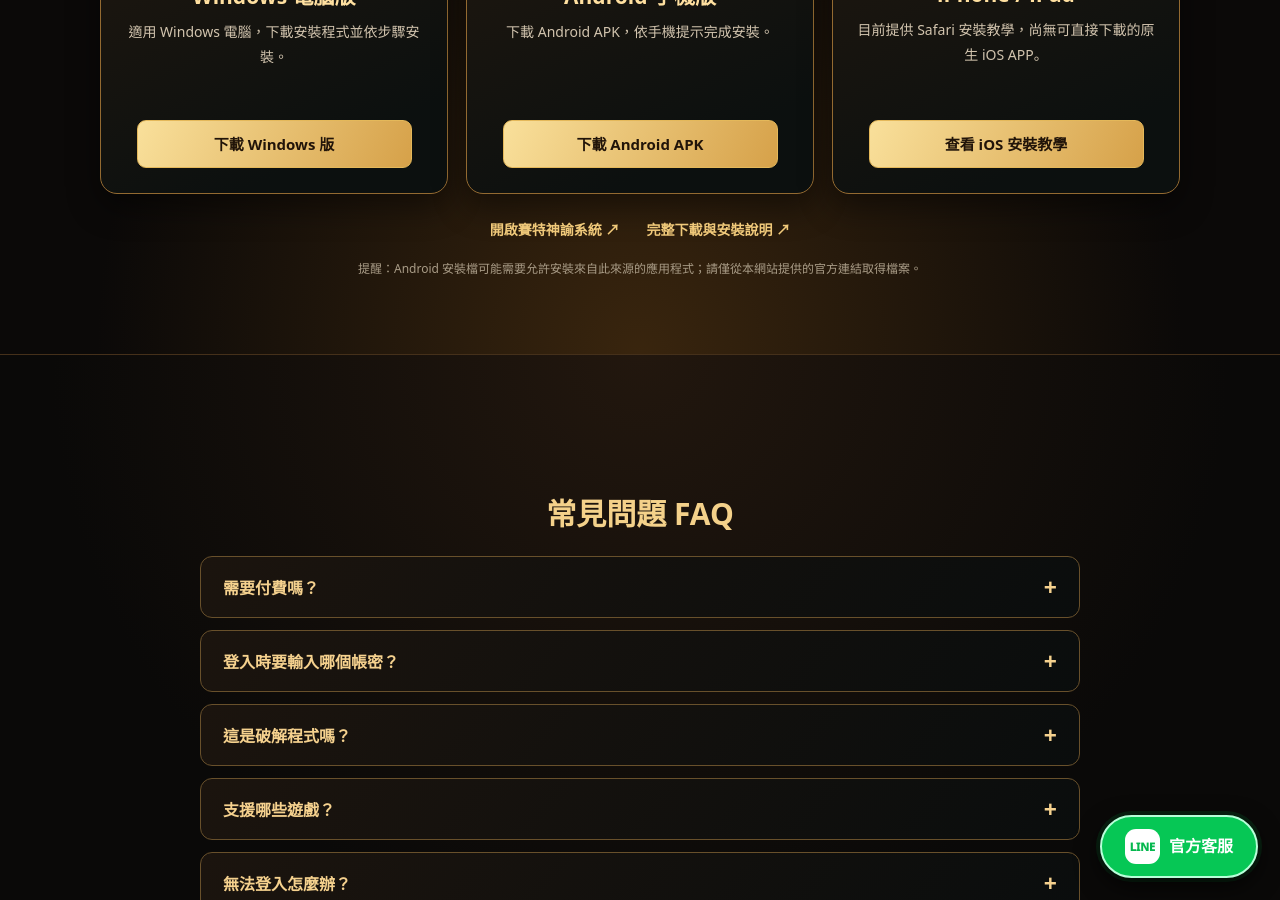
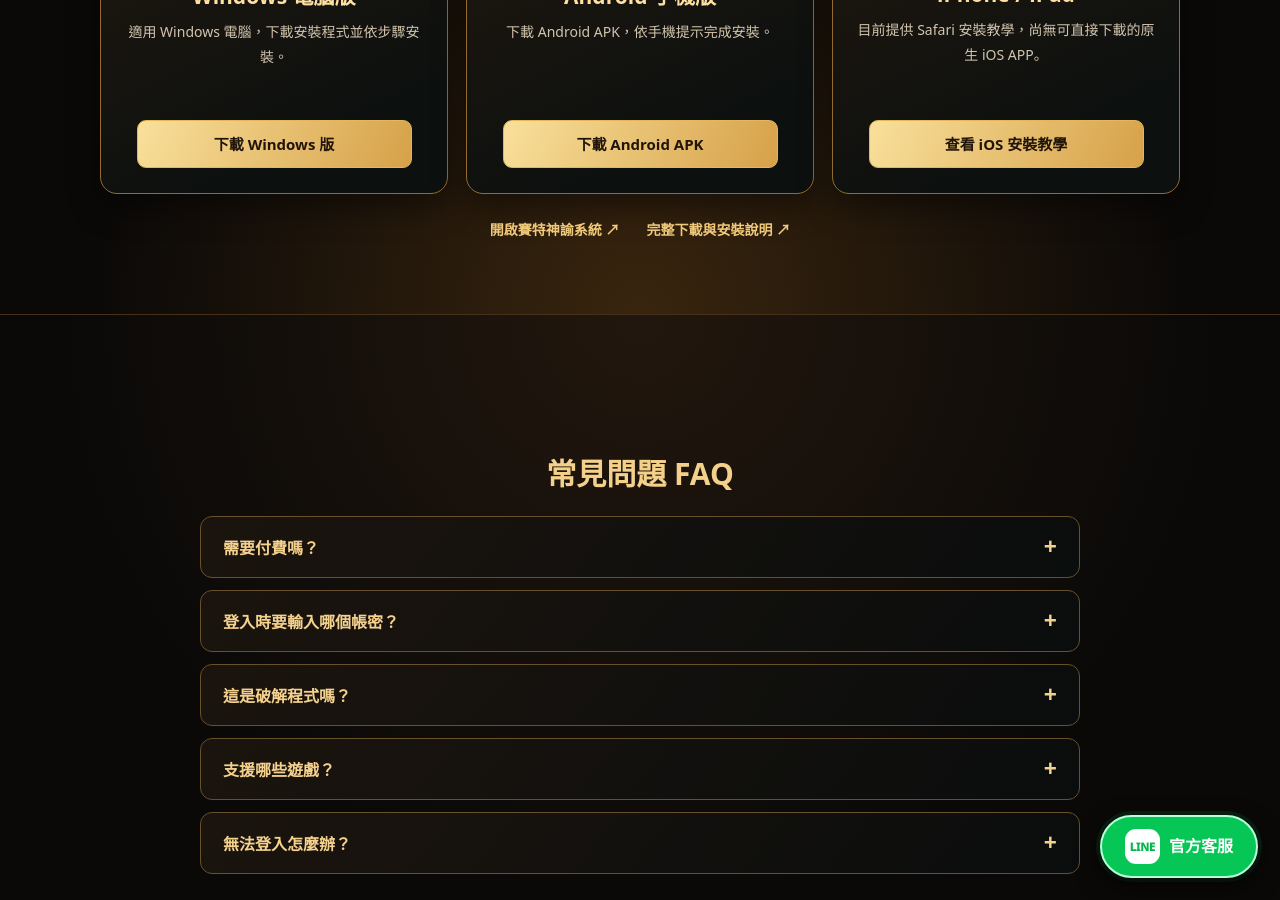
Before and after one commit to seth-oracle/seth-oracle.github.io, a Jekyll site: the page built from index.html, in a window 1280 px wide and 900 px high, scrolled down 2991 px. Built offline with Jekyll 4.4.1, drawn with Linux system fonts in a browser that asks for light colours.

Commit message:
Remove Android install reminder under download links

```diff
--- a/index.html
+++ b/index.html
@@ -485,7 +485,7 @@ header .logo-app-icon{display:block;width:40px;height:40px;flex:none;object-fit:
         <a href="https://xinyao-ai.github.io/xinyao-ai/?v=5000" target="_blank" rel="noopener noreferrer">開啟賽特神諭系統 ↗</a>
         <a href="https://xinyao-ai.github.io/xinyao-ai/download.html" target="_blank" rel="noopener noreferrer">完整下載與安裝說明 ↗</a>
       </div>
-      <p class="download-note">提醒：Android 安裝檔可能需要允許安裝來自此來源的應用程式；請僅從本網站提供的官方連結取得檔案。</p>
+
     </section>
 
     <section class="guide-section faq-section">
```
